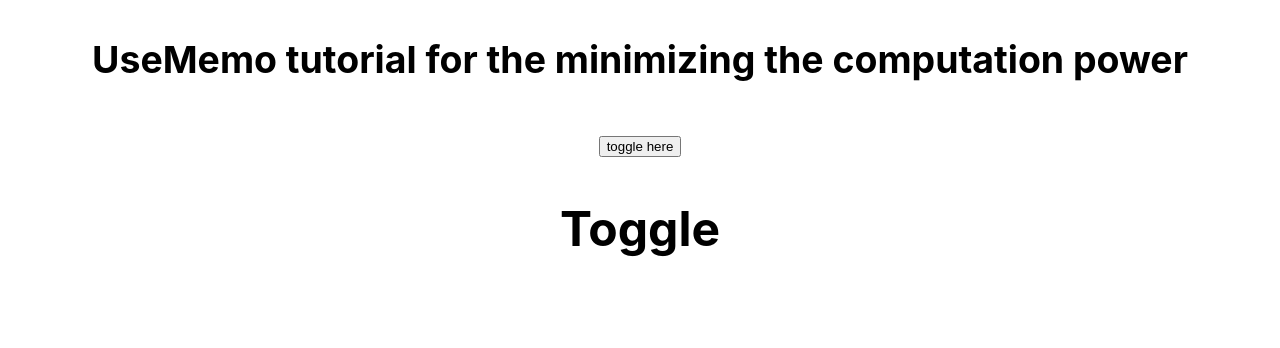
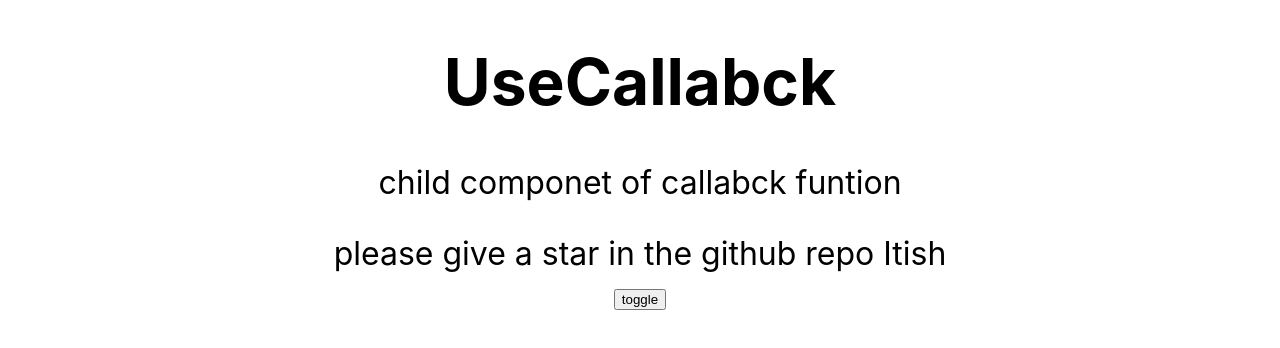
Before and after one commit to itishprasad30/react-hooks-concepts, a React (Create React App) app: page / in a window 1280 px wide. Shown: the top 348 px of the page. Built offline with nearby package versions, Linux system fonts and the light colour scheme; no server answers.

Commit message:
useCallabck funtion added

```diff
--- a/src/App.js
+++ b/src/App.js
@@ -1,7 +1,8 @@
 import "./App.css";
 import * as React from "react";
 // import UseLayoutEffect from "./Hooks/UseLayoutEffect";
-import UseMemoTutorail from "./Hooks/UseMemoTutorail";
+// import UseMemoTutorail from "./Hooks/UseMemoTutorail";
+import UseCallbackTutorial from "./Hooks/UseCallbackTutorial";
 // import UseEffectTutorial from "./Hooks/UseEffectTutorial";
 // import UseRefTutorial from "./Hooks/UseRefTutorial";
 // import ReducerTotorial from "./Hooks/ReducerTotorial";
@@ -18,7 +19,8 @@ function App() {
 
       {/* <UseLayoutEffect /> */}
 
-      <UseMemoTutorail />
+      {/* <UseMemoTutorail /> */}
+      <UseCallbackTutorial />
     </div>
   );
 }
--- /dev/null
+++ b/src/Hooks/Child.jsx
@@ -0,0 +1,15 @@
+import React, { useEffect } from "react";
+
+const Child = ({ returnValue }) => {
+  useEffect(() => {
+    console.log("Function was called");
+  }, [returnValue]);
+  return (
+    <div>
+      <p>child componet of callabck funtion</p>
+      {returnValue("Itish")}
+    </div>
+  );
+};
+
+export default Child;
--- /dev/null
+++ b/src/Hooks/UseCallbackTutorial.jsx
@@ -0,0 +1,28 @@
+import * as React from "react";
+import Child from "./Child";
+
+const UseCallbackTutorial = () => {
+  const [toggle, setToggle] = React.useState(false);
+  const [data, setData] = React.useState(
+    "please give a star in the github repo "
+  );
+  const btnHandle = () => {
+    setToggle(!toggle);
+  };
+  const returnValue = React.useCallback(
+    (name) => {
+      return data + name;
+    },
+    [data]
+  );
+  return (
+    <div>
+      <h1>UseCallabck </h1>
+      <Child returnValue={returnValue} />
+      {toggle && <h2>Togllge is Click</h2>}
+      <button onClick={btnHandle}>toggle</button>
+    </div>
+  );
+};
+
+export default UseCallbackTutorial;
```
